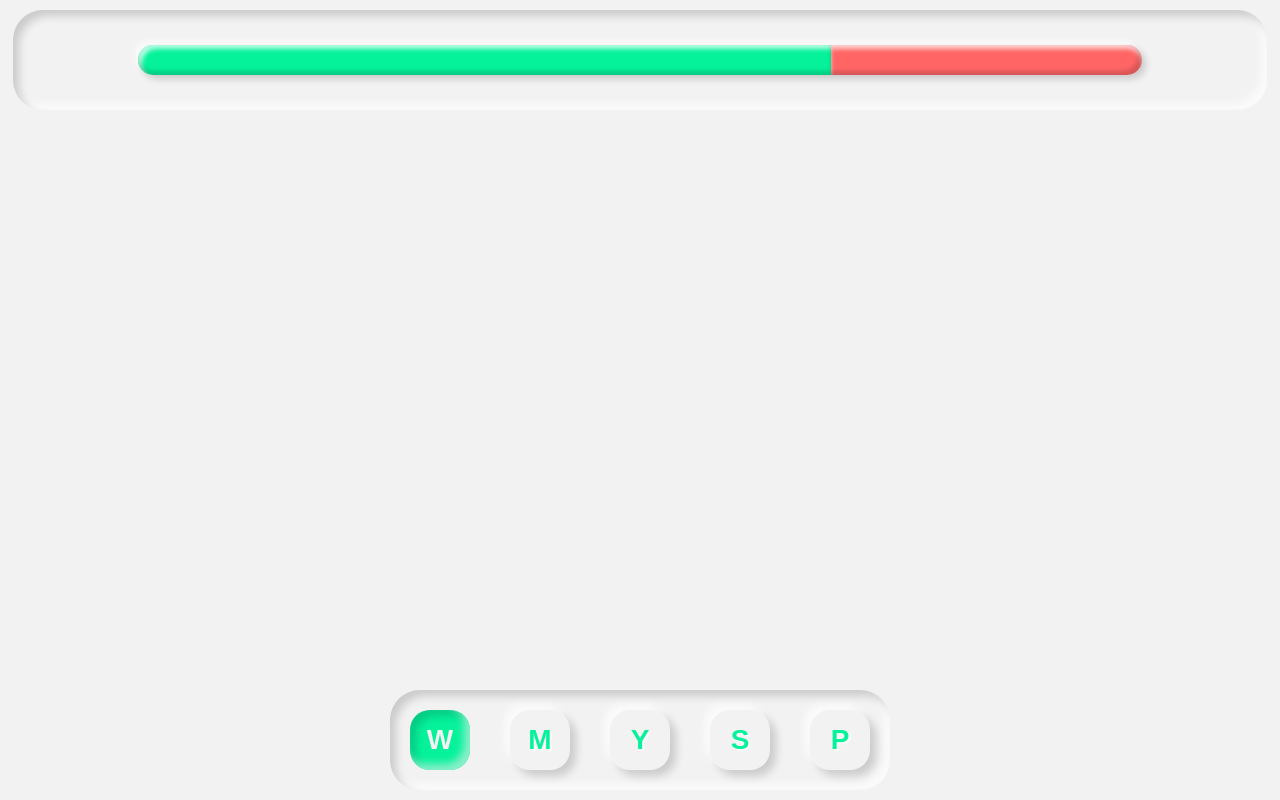
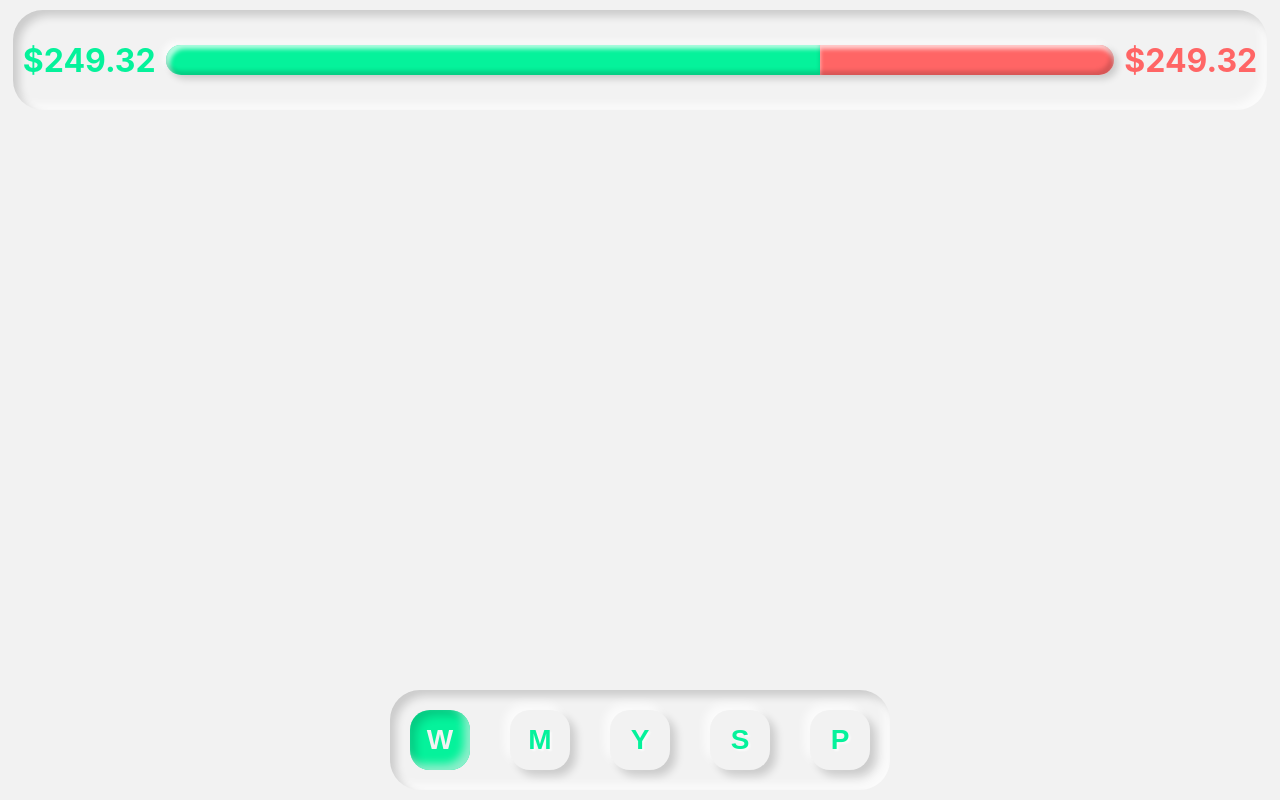
Before and after one commit to Figure-Finance/figure, a React (Create React App) app in the folder frontend/: page / in a window 1280 px wide. Built offline with nearby package versions, Linux system fonts and the light colour scheme.

Commit message:
[update] added Income and Expense

```diff
--- a/frontend/src/components/IncomeExpenseProgress/IncomeExpenseProgress.js
+++ b/frontend/src/components/IncomeExpenseProgress/IncomeExpenseProgress.js
@@ -7,7 +7,9 @@ const IncomeExpenseProgress = props => {
   return (
     <div className={classes.IncomeExpenseProgress}>
       <Container height='100px' width='98%'>
+        <h1 className='primary'>$249.32</h1>
         <ProgressBar />
+        <h1 className='danger'>$249.32</h1>
       </Container>
     </div>
   )
```
